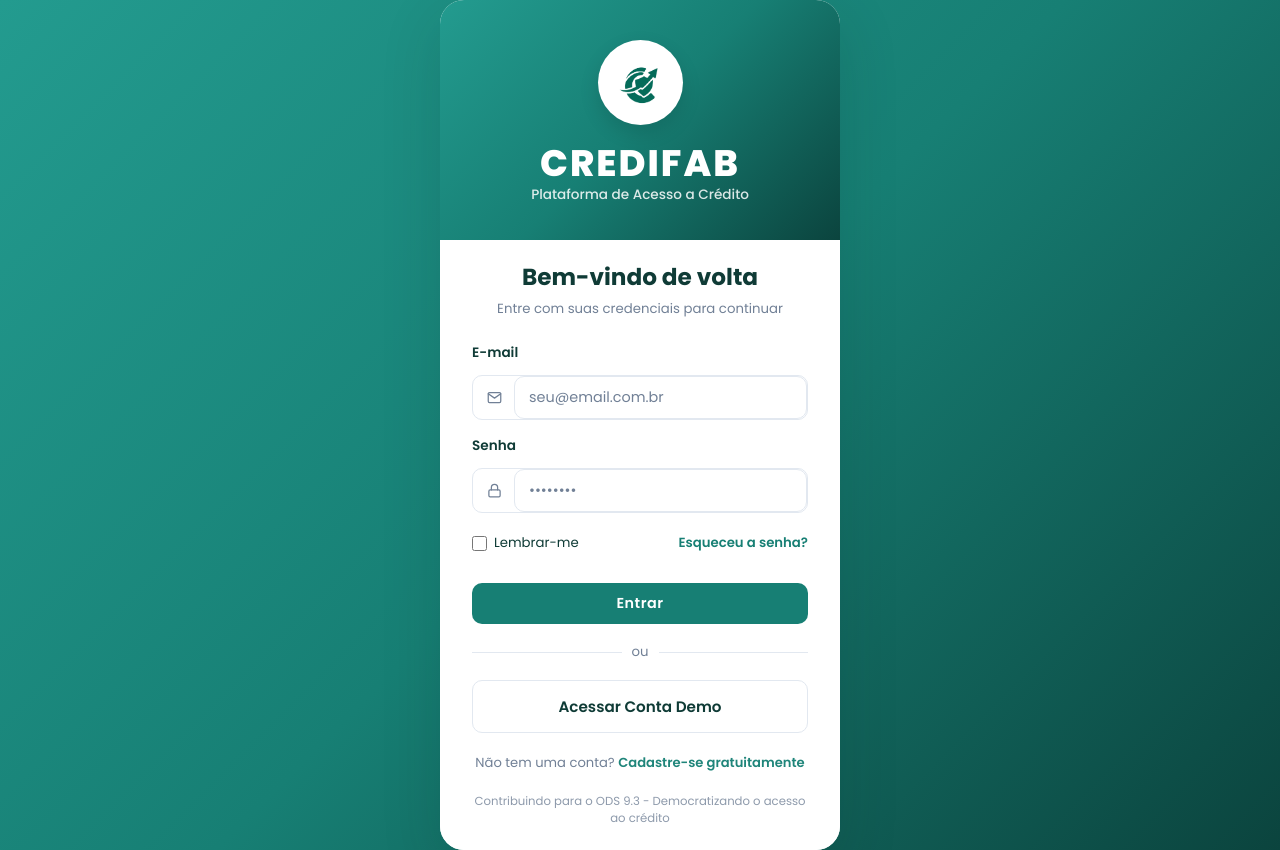
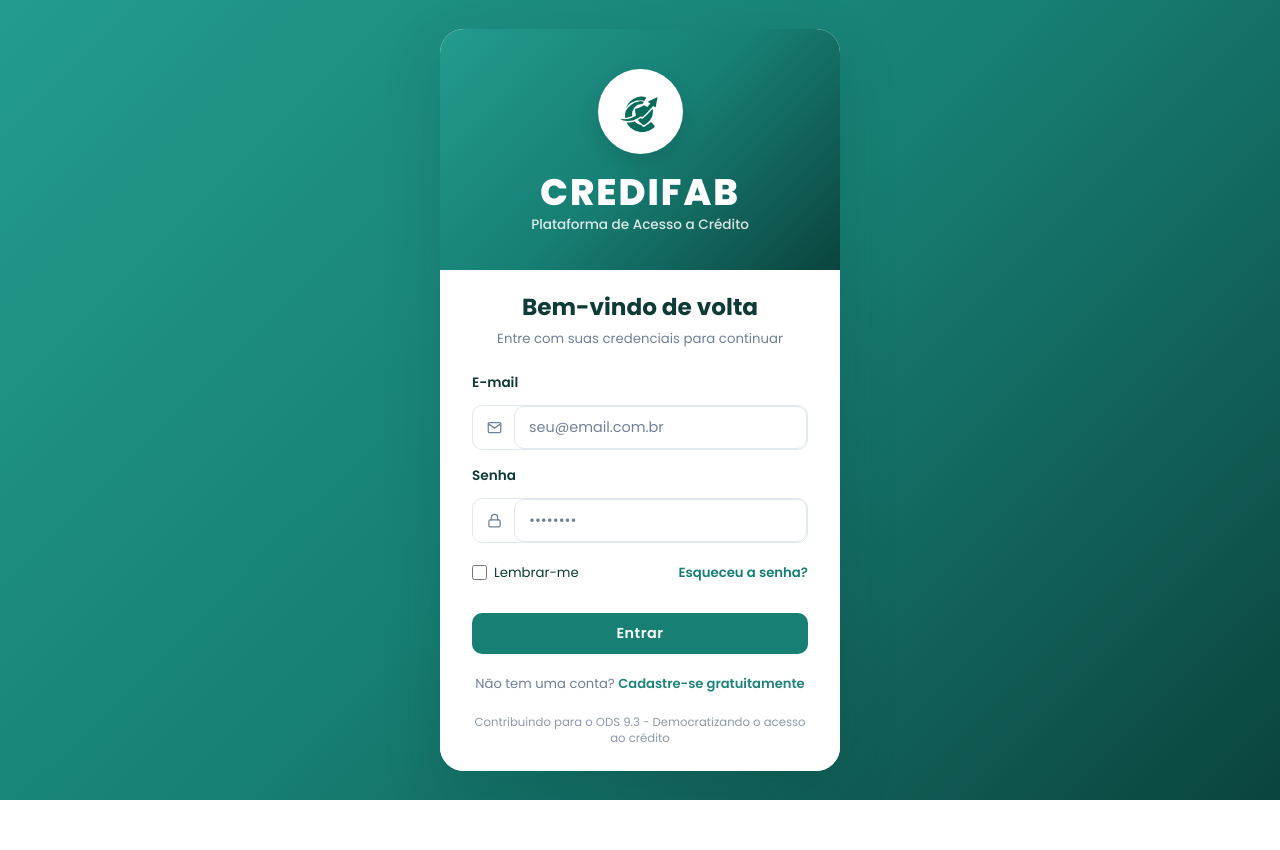
Before and after one commit to FGA0138-MDS-Ajax/2026.1-T01-Parnas, a React (Vite) app in the folder frontend/: page /login in a window 1280 px wide. After the commit the page ends 800 px from the top, so only its background shows below. Built offline with nearby package versions, Linux system fonts and the light colour scheme.

Commit message:
chore: remove acesso de conta demo

```diff
--- a/frontend/src/pages/Login/Login.css
+++ b/frontend/src/pages/Login/Login.css
@@ -204,44 +204,6 @@
   cursor: not-allowed;
 }
 
-/* ── Divisor "ou" ── */
-.divider {
-  display: flex;
-  align-items: center;
-  gap: 10px;
-  margin: 18px 0;
-  font-size: 0.83rem;
-  color: var(--texto-placeholder);
-}
-
-.divider::before,
-.divider::after {
-  content: "";
-  flex: 1;
-  height: 1px;
-  background-color: var(--borda-input);
-}
-
-/* ── Botão Conta Demo ── */
-.btn-demo {
-  width: 100%;
-  padding: 14px;
-  background-color: var(--branco);
-  color: var(--texto-principal);
-  border: 1.5px solid var(--borda-input);
-  border-radius: var(--arredondamento-input-botao);
-  font-size: 0.95rem;
-  font-weight: 600;
-  cursor: pointer;
-  transition: var(--transicao-suave);
-}
-
-.btn-demo:hover:not(:disabled) {
-  border-color: var(--azul);
-  color: var(--azul);
-  background-color: var(--verde-suave);
-}
-
 /* ── Rodapé ── */
 .login-register {
   text-align: center;
--- a/frontend/src/pages/Login/Login.jsx
+++ b/frontend/src/pages/Login/Login.jsx
@@ -73,11 +73,6 @@ const Login = () => {
     } finally {
       setLoading(false);
     }
-  };
-
-  const handleDemoAccess = () => {
-    login(`mock_demo_${Date.now()}`);
-    navigate("/selecao-empresa");
   };
 
   return (
@@ -178,19 +173,6 @@ const Login = () => {
           </button>
         </form>
 
-        <div className="divider">
-          <span>ou</span>
-        </div>
-
-        <button
-          type="button"
-          className="btn-demo"
-          onClick={handleDemoAccess}
-          disabled={loading}
-        >
-          Acessar Conta Demo
-        </button>
-
         <p className="login-register">
           Não tem uma conta?{" "}
           <Link to="/Register" className="register-link">
```
